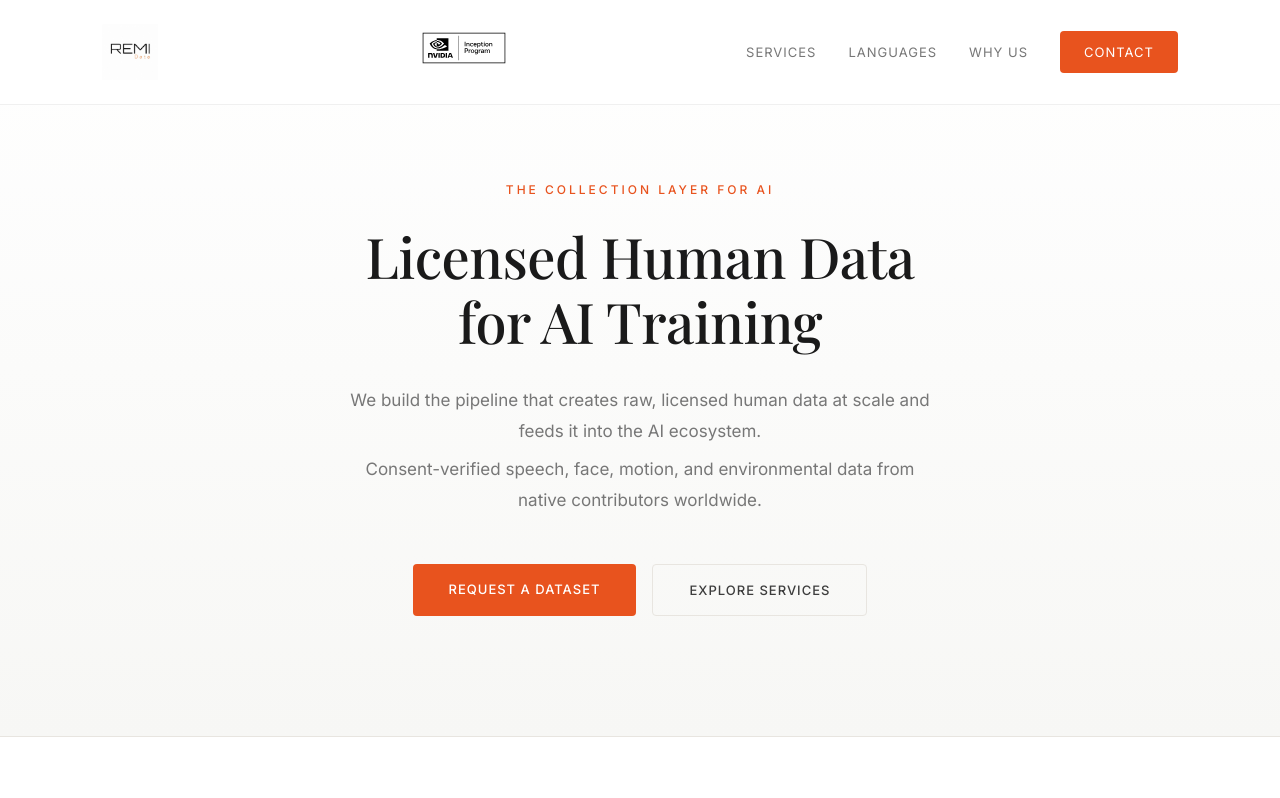
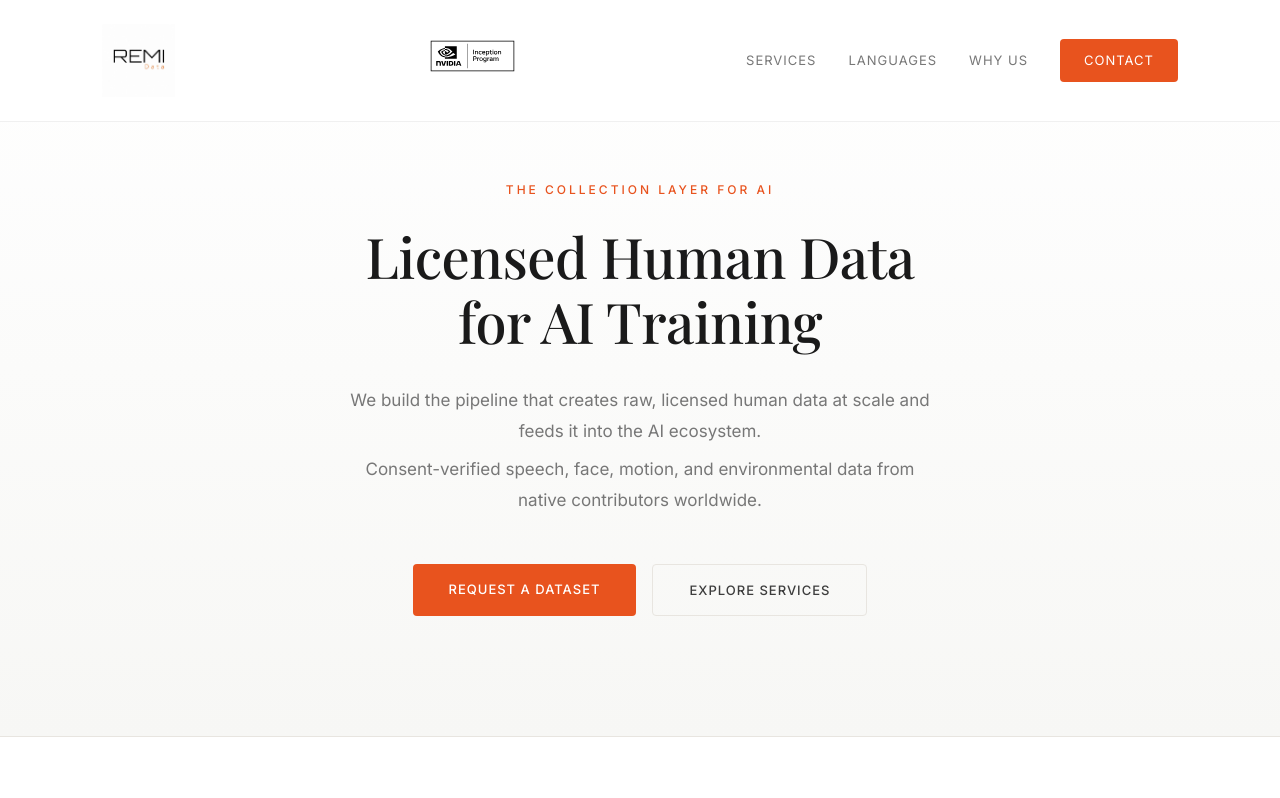
Before and after one commit to AdamovAB/remidata-site, a plain HTML site: page index.html in a window 1280 px wide. Shown: the top 798 px of the page. Drawn offline with nearby package versions, Linux system fonts and the light colour scheme.

Commit message:
Increase REMI logo 30%

```diff
--- a/index.html
+++ b/index.html
@@ -68,7 +68,7 @@
             align-items: center;
         }
         .logo img {
-            height: 56px;
+            height: 73px;
             width: auto;
         }
         .nvidia-badge {
```
